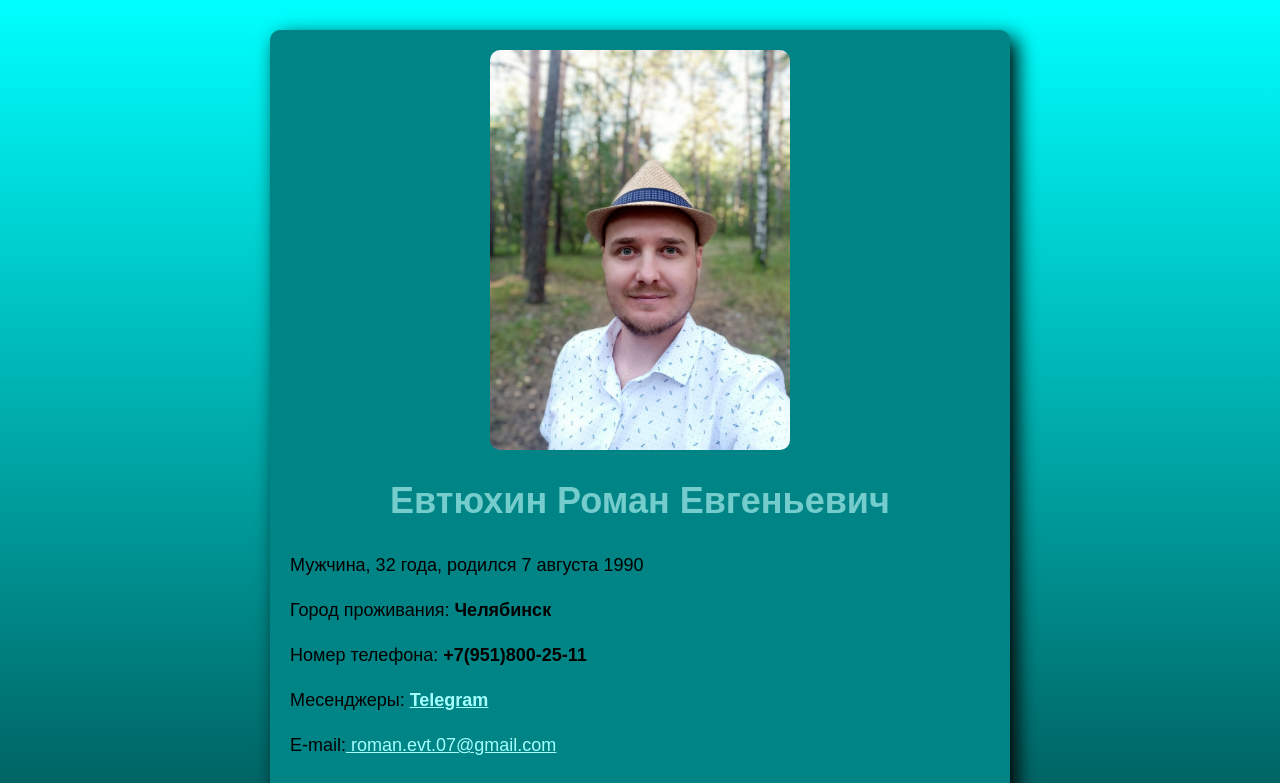
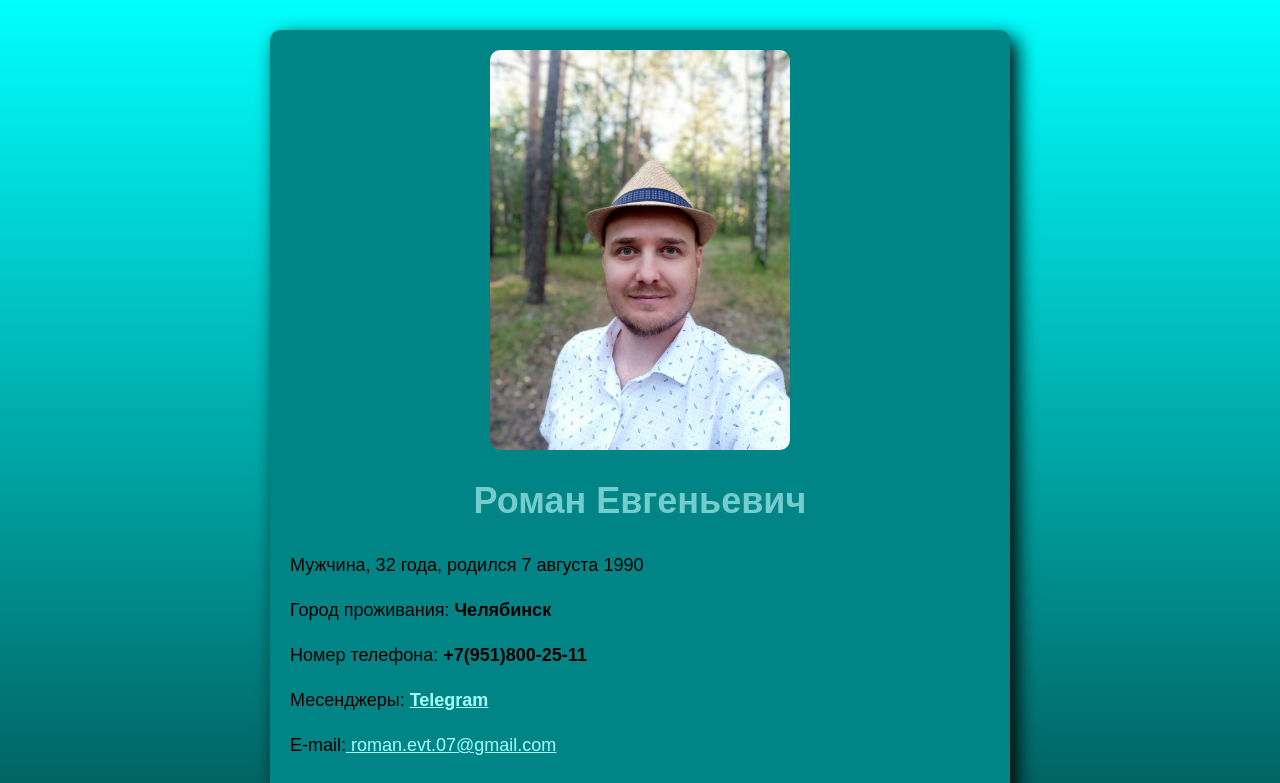
Before and after one commit to Evtyukhin-Roman/Evtyukhin-Roman.github.io, a plain HTML site: page index.html in a window 1280 px wide. Shown: the top 783 px of the page. Drawn offline with Linux system fonts and the light colour scheme.

Commit message:
Личная карточка 1.1

```diff
--- a/index.html
+++ b/index.html
@@ -10,7 +10,7 @@
     <div class="card">
         <img class="photo" src="img/photo_2022-08-18_13-38-58.jpg"
          alt= "Евтюхин Роман">
-        <h1>Евтюхин Роман Евгеньевич</h1>
+        <h1> Роман Евгеньевич</h1>
         <p>Мужчина, 32 года, родился 7 августа 1990</p>
         <p>Город проживания:<b> Челябинск</b> </p>
         <p>Номер телефона:<b> +7(951)800-25-11</b> </p>
```
